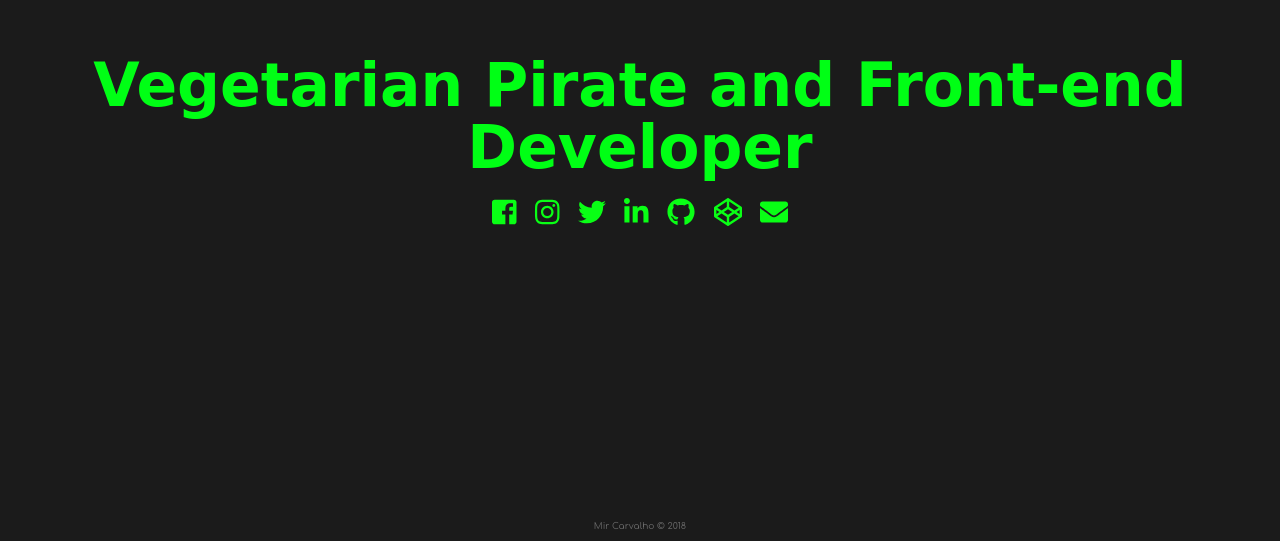
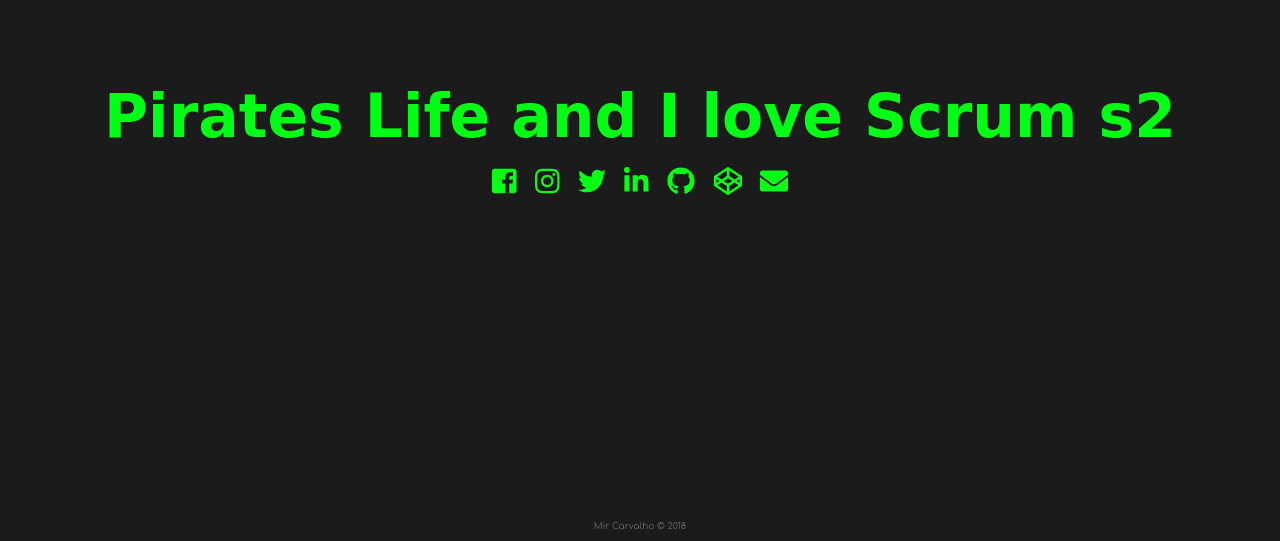
Before and after one commit to deppbrazil/deppbrazil.github.io, a website: page index.html in a window 1280 px wide. Shown: the part 259-800 px from the top of the page. Drawn offline with Linux system fonts and the light colour scheme; a web font is replaced by a local one.

Commit message:
:rocket: Update slogan

```diff
--- a/index.html
+++ b/index.html
@@ -25,7 +25,7 @@
 
 <body>
     <section class="container">
-        <h1>Vegetarian Pirate and Front-end Developer</h1>
+        <h1>Pirates Life and I love Scrum s2</h1>
         <div class="wrapper">
             <a target="_blak" href="https://www.facebook.com/deppbrazil"><i class="fab fa-facebook-square"></i></a>
             <a target="_blak" href="https://www.instagram.com/deppbrazil"><i class="fab fa-instagram"></i></a>
```
